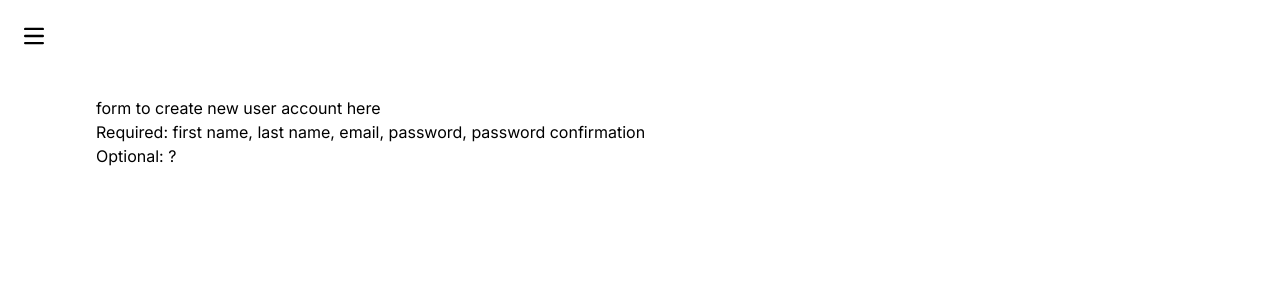
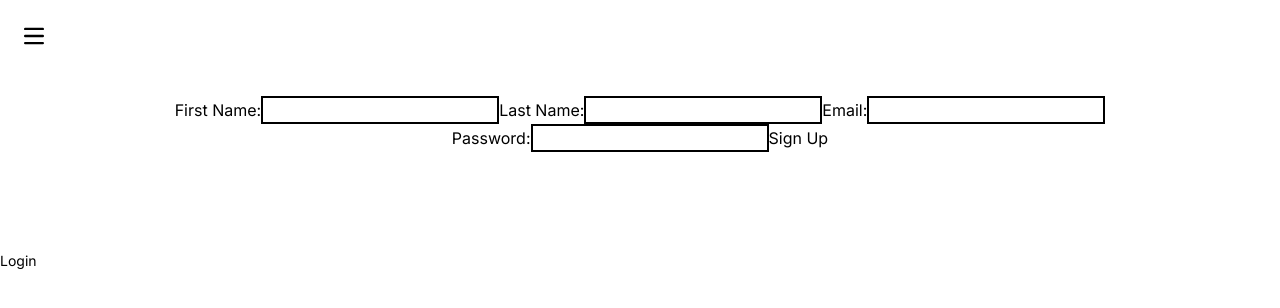
Before and after one commit to JordanTaylorJ/flask_react_app, a Next.js app in the folder client/: page /createaccount in a window 1280 px wide. Shown: the top 308 px of the page. Built offline with nearby package versions, Linux system fonts and the light colour scheme; no server answers.

Commit message:
remove proxy from package.json, update next.config.js to utilize rewrite for server proxy, update fetch requests with proper routes, remove consoles and ensure login and signup responses are saved to user state

```diff
--- a/client/next.config.js
+++ b/client/next.config.js
@@ -1,4 +1,13 @@
 /** @type {import('next').NextConfig} */
-const nextConfig = {}
+const nextConfig = {
+    async rewrites() {
+        return [
+            {
+                source:"/api/:slug*",
+                destination: "http://127.0.0.1:5555/:slug*",
+            },
+        ];
+    },
+}
 
 module.exports = nextConfig
--- a/client/package.json
+++ b/client/package.json
@@ -2,7 +2,6 @@
   "name": "client",
   "version": "0.1.0",
   "private": true,
-
   "scripts": {
     "dev": "PORT=4000, next dev",
     "build": "next build",
--- a/client/src/app/components/Menu.jsx
+++ b/client/src/app/components/Menu.jsx
@@ -1,13 +1,23 @@
+import {useContext} from 'react';
 import Link from 'next/link';
-
+import { UserContext } from '../context/user';
 
 const Menu = (setIsOpen) => {
+
+    const {user, setUser} = useContext(UserContext);
+
+    const handleLogout = () => {
+        fetch('/api/logout', {
+            method: 'DELETE',
+        }).then(() => setUser())
+    }
+
     return(
         <div className=' p-4 text-lg container fixed z-40'>
             <Link className='block hover:text-blue-200'href='/profile' onClick={(() => setIsOpen(false))}>Profile</Link>
             <Link className='block hover:text-blue-200' href='/logs' onClick={(() => setIsOpen(false))}>Logs</Link>
             <Link className='block hover:text-blue-200' href='/aircraft' onClick={(() => setIsOpen(false))}>Aircraft</Link>
-            <button className='block hover:text-blue-200'>Logout</button>
+            <button className='block hover:text-blue-200' onClick={handleLogout}>Logout</button>
         </div>
     )
 }
--- a/client/src/app/context/user.jsx
+++ b/client/src/app/context/user.jsx
@@ -7,7 +7,7 @@ const UserProvider = ({children}) => {
     const [user, setUser] = useState('');
 
     useEffect(() => {
-        fetch('/auth')
+        fetch('/api/auth')
         .then(response => {
             if (response.ok) {
                 response.json().then(currentUser => setUser(currentUser))
--- a/client/src/app/createaccount/page.jsx
+++ b/client/src/app/createaccount/page.jsx
@@ -1,9 +1,78 @@
+'use client'
+import React, {useState, useContext} from 'react';
+import Link from "next/link"
+import { UserContext } from '../context/user';
+
 const CreateAccount = () => {
+
+    const [firstName, setFirstName] = useState('');
+    const [lastName, setLastName] = useState('');
+    const [email, setEmail] = useState('');
+    const [password, setPassword] = useState('');
+    const [errors, setErrors] = useState('');
+    const {setUser} = useContext(UserContext);
+
+    const handleSubmit = (e) => {
+        e.preventDefault();
+        fetch('/api/signup', {
+            method: 'POST',
+            headers: {
+                'Content-Type':'application/json'
+            },
+            body: JSON.stringify({firstName, lastName, email, password})
+        })
+        .then(r => {
+            if (r.ok) {
+                r.json().then(r => setUser(r))
+                setErrors('')
+            }
+            else {
+                r.json().then(r => setErrors(r))
+            }
+        })
+    }
+
     return(
-        <main className='p-24'>
-        <h1>form to create new user account here</h1>
-        <p>Required: first name, last name, email, password, password confirmation</p>
-        <p>Optional: ? </p>
+        <main>
+        <form
+            className='flex flex-wrap justify-center p-24'
+            onSubmit={(e) => handleSubmit(e)}
+        >
+            <label> First Name:
+                <input
+                    className='border-2 border-black'
+                    onChange={(e) => setFirstName(e.target.value)}
+                />
+            </label>
+            <label> Last Name:
+                <input
+                    className='border-2 border-black'
+                    onChange={(e) => setLastName(e.target.value)}
+                />
+            </label>
+            <br/>
+            <label> Email:
+                <input
+                    className='border-2 border-black'
+                    onChange={(e) => setEmail(e.target.value)}
+                />
+            </label>
+            <label> Password:
+                <input
+                className='border-2 border-black'
+                onChange={(e) => setPassword(e.target.value)}
+                />
+            </label>
+            <button>
+                Sign Up
+            </button>
+        </form>
+        {errors ?
+            <h1>{errors}</h1>
+            :
+            <></>
+        }
+        <Link className='text-sm' href='/login'>Login</Link>
         </main>
     )
 }
--- a/client/src/app/login/page.jsx
+++ b/client/src/app/login/page.jsx
@@ -8,12 +8,11 @@ const Login = () => {
     const [email, setEmail] = useState('');
     const [password, setPassword] = useState('');
     const [errors, setErrors] = useState('');
-    const {setUser} = useContext(UserContext);
+    const {user, setUser} = useContext(UserContext);
 
     const handleSubmit = (e) => {
         e.preventDefault();
-        console.log('HERE')
-        fetch('http://127.0.0.1:5555/login', {
+        fetch('/api/login', {
             method: 'POST',
             headers: {
                 'Content-Type':'application/json'
@@ -22,8 +21,7 @@ const Login = () => {
         })
         .then(r => {
             if (r.ok) {
-                console.log('response ok', r.json())
-                //r.json().then(r => setUser(r))
+                r.json().then(r => setUser(r))
                 setErrors('')
             }
             else {
@@ -35,6 +33,11 @@ const Login = () => {
 
     return(
         <main>
+            { user ?
+            <h1>{user.first_name}</h1>
+            :
+            <></>
+            }
         <form
             className='flex flex-wrap justify-center p-24'
             onSubmit={(e) => handleSubmit(e)}
--- a/client/src/app/page.js
+++ b/client/src/app/page.js
@@ -12,7 +12,7 @@ export default function App() {
     <main className="flex min-h-screen flex-col items-center justify-between p-12">
       {user
       ?
-        <h1>Welcome User</h1>
+        <h1>Welcome {user.first_name}</h1>
       :
         <>
           <h1 className='text-3xl'>Digital Logbook</h1>
```
